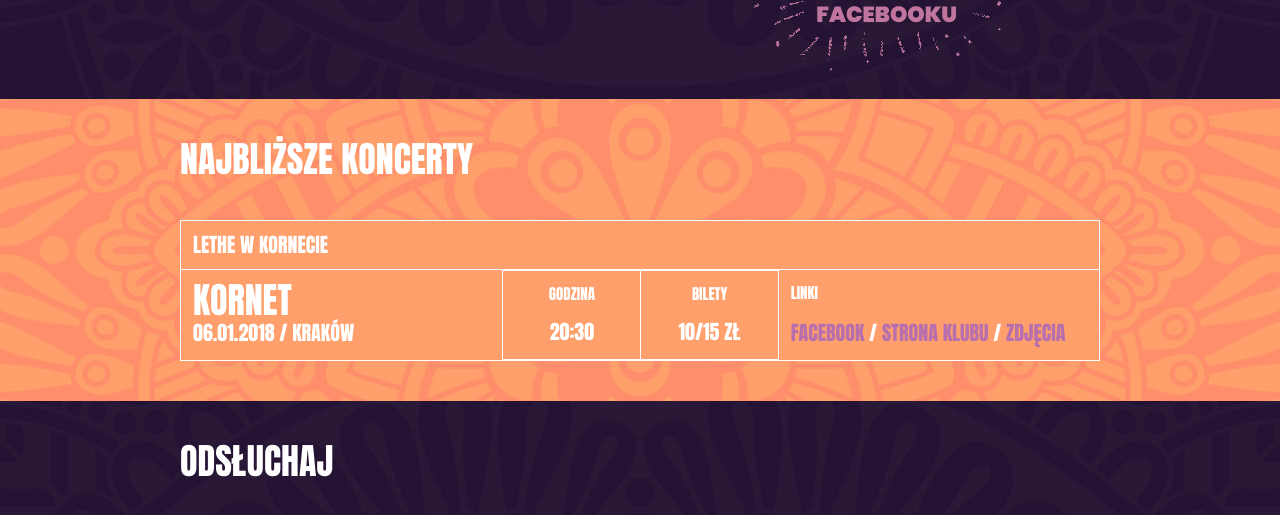
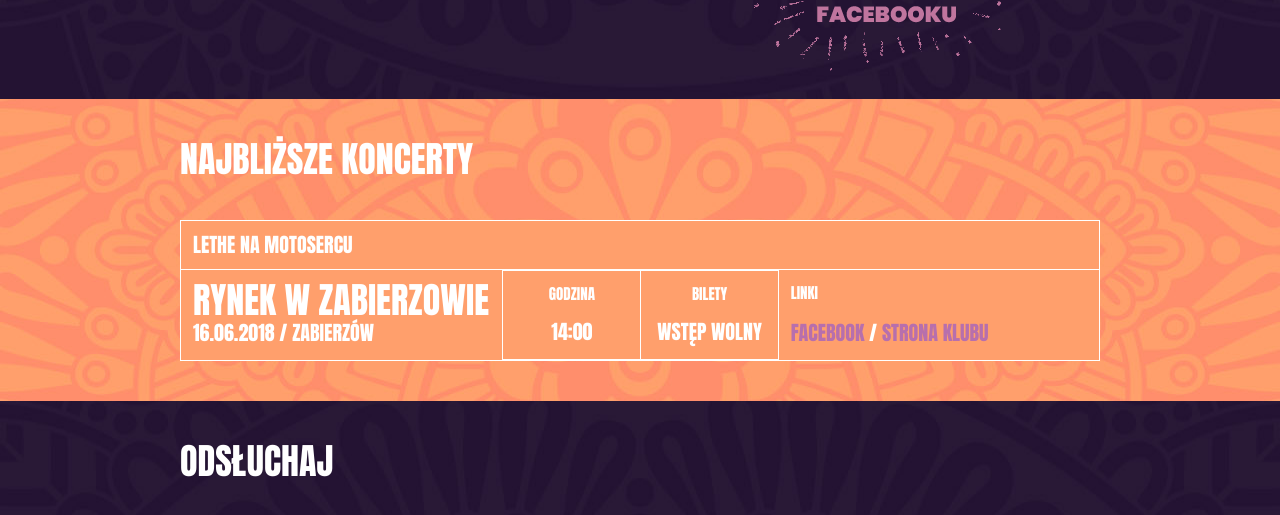
Before and after one commit to psynow/lethe, a plain HTML site: page index.html in a window 1280 px wide. Shown: the part 1404-1919 px from the top of the page. Drawn offline with Linux system fonts and the light colour scheme.

Commit message:
add new concert

```diff
--- a/index.html
+++ b/index.html
@@ -126,30 +126,28 @@
           <ul class="concerts-list">
             <li>
               <div class="concerts-table text-uppercase text-white">
-                <h3 class="concerts-table__title">Lethe w Kornecie</h4>
+                <h3 class="concerts-table__title">Lethe na Motosercu</h4>
                 <div class="concerts-table__content">
                   <div class="concerts-table__section-35">
-                    <p class="concerts-table__place">Kornet</p>
-                    <p class="concerts-table__data">06.01.2018 / Kraków</p>
+                    <p class="concerts-table__place">Rynek w Zabierzowie</p>
+                    <p class="concerts-table__data">16.06.2018 / Zabierzów</p>
                   </div>
                   <div class="concerts-table__section-30">
                       <div class="concerts-table__section-15">
                           <p class="concerts-table__caption">godzina</p>
-                          <p class="concerts-table__data">20:30</p>
+                          <p class="concerts-table__data">14:00</p>
                         </div>
                         <div class="concerts-table__section-15">
                           <p class="concerts-table__caption">bilety</p>
-                          <p class="concerts-table__data">10/15 zł</p>
+                          <p class="concerts-table__data">wstęp wolny</p>
                         </div>
                   </div>
                   <div class="concerts-table__section-35">
                     <p class="concerts-table__caption">Linki</p>
                     <p class="concerts-table__data">
-                      <a href="">Facebook</a>
+                      <a href="https://web.facebook.com/355358061350/photos/pb.355358061350.-2207520000.1527964094./10156106867411351/?type=3&theater" target="_blank">Facebook</a>
                       <span>/</span>
-                      <a href="">strona klubu</a>
-                      <span>/</span>
-                      <a href="">zdjęcia</a>
+                      <a href="https://web.facebook.com/355358061350/photos/pb.355358061350.-2207520000.1527964094./10156106867411351/?type=3&theater" target="_blank">strona klubu</a>
                     </p>
                   </div>
                 </div>
```
